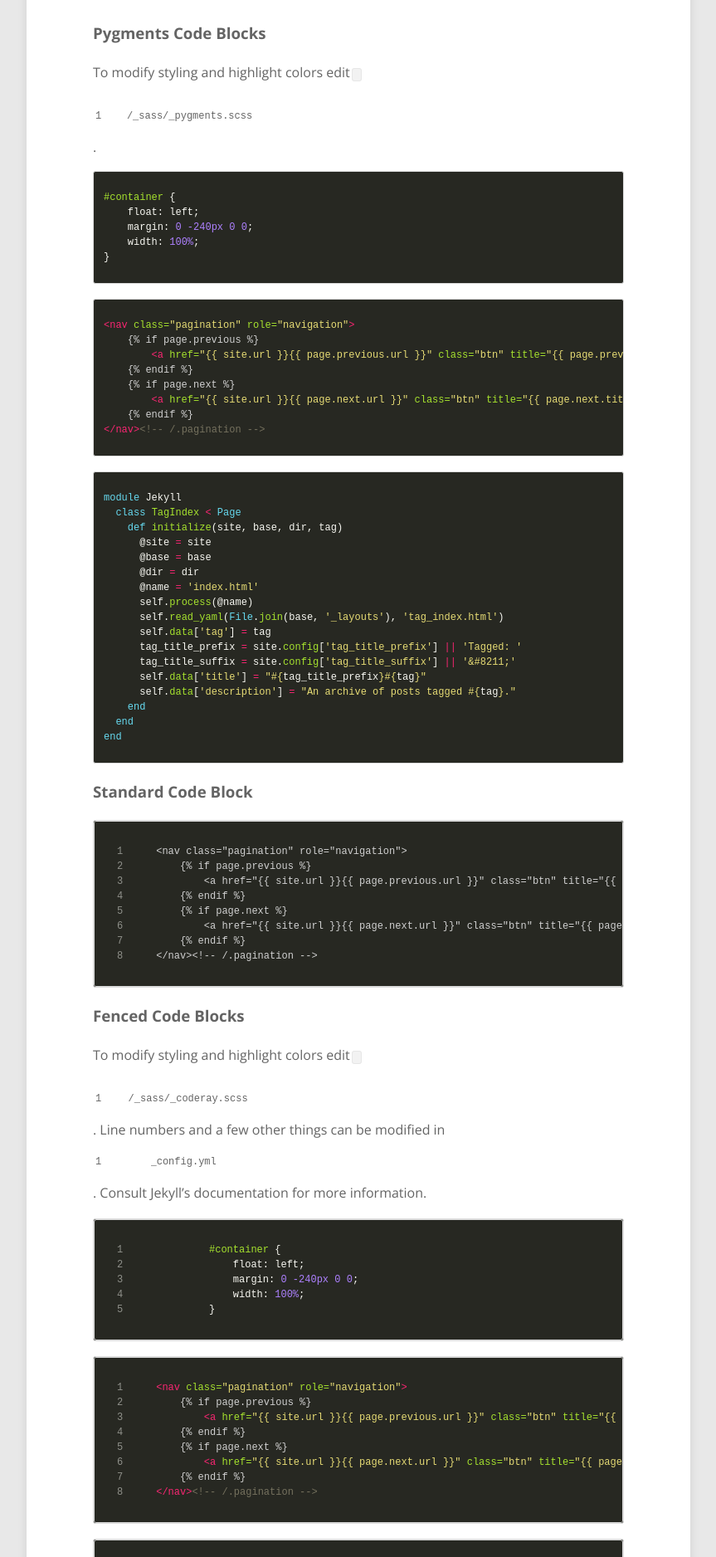
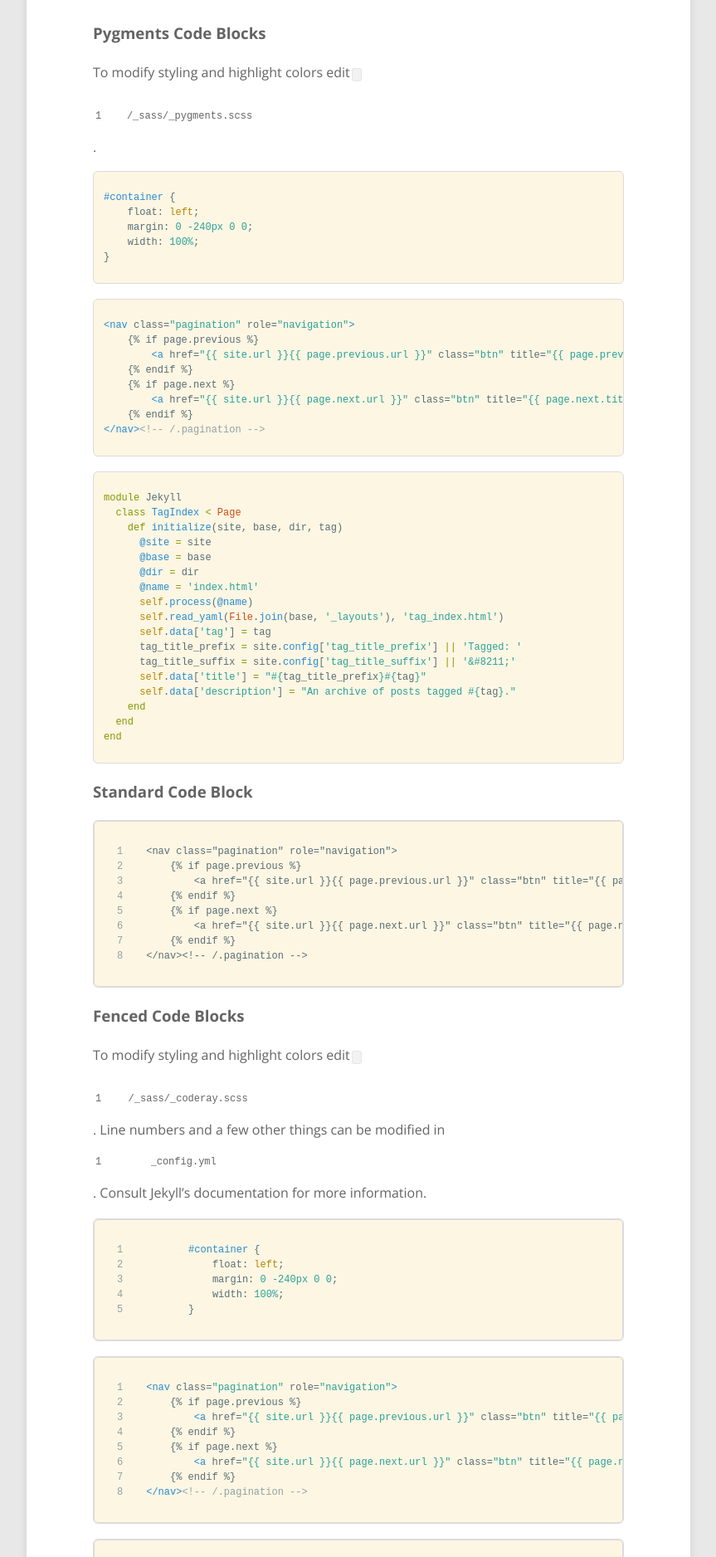
Before and after one commit to tiborsimon/tiborsimon.github.io, a Jekyll site: the page built from _posts/2013-08-16-code-highlighting-post.md, in a window 1280 px wide. Shown: the part 678-2554 px from the top of the page at 83% size, without its empty margins (208-1071 px from the left). Built offline with Jekyll 4.4.1, drawn with Linux system fonts in a browser that asks for light colours; nearby versions of some CDN libraries; comment, search, counter and statistics services are not loaded.

Commit message:
solarized added

```diff
--- a/_sass/_pygments.scss
+++ b/_sass/_pygments.scss
@@ -1,73 +1,83 @@
 .highlight {
 	margin-bottom: 1.5em;
 	@include font(12);
-	color: #d0d0d0;
+	color: #586e75;
 	border: 1px solid darken($body-color, 5);
-	background-color: #272822;
-	@include rounded(3px);
+	background-color: #fdf6e3;
+	@include rounded(6px);
 	pre {
 		position: relative;
 		margin: 0;
 		padding: 1em;
 	}
-	.lineno { padding-right: 24px; color: #8f908a;}
-	.hll { background-color: #49483e }
-	.c { color: #75715e } /* Comment */
-	.err { color: #960050; background-color: #1e0010 } /* Error */
-	.k { color: #66d9ef } /* Keyword */
-	.l { color: #ae81ff } /* Literal */
-	.n { color: #f8f8f2 } /* Name */
-	.o { color: #f92672 } /* Operator */
-	.p { color: #f8f8f2 } /* Punctuation */
-	.cm { color: #75715e } /* Comment.Multiline */
-	.cp { color: #75715e } /* Comment.Preproc */
-	.c1 { color: #75715e } /* Comment.Single */
-	.cs { color: #75715e } /* Comment.Special */
-	.ge { font-style: italic } /* Generic.Emph */
-	.gs { font-weight: bold } /* Generic.Strong */
-	.kc { color: #66d9ef } /* Keyword.Constant */
-	.kd { color: #66d9ef } /* Keyword.Declaration */
-	.kn { color: #f92672 } /* Keyword.Namespace */
-	.kp { color: #66d9ef } /* Keyword.Pseudo */
-	.kr { color: #66d9ef } /* Keyword.Reserved */
-	.kt { color: #66d9ef } /* Keyword.Type */
-	.ld { color: #e6db74 } /* Literal.Date */
-	.m { color: #ae81ff } /* Literal.Number */
-	.s { color: #e6db74 } /* Literal.String */
-	.na { color: #a6e22e } /* Name.Attribute */
-	.nb { color: #f8f8f2 } /* Name.Builtin */
-	.nc { color: #a6e22e } /* Name.Class */
-	.no { color: #66d9ef } /* Name.Constant */
-	.nd { color: #a6e22e } /* Name.Decorator */
-	.ni { color: #f8f8f2 } /* Name.Entity */
-	.ne { color: #a6e22e } /* Name.Exception */
-	.nf { color: #a6e22e } /* Name.Function */
-	.nl { color: #f8f8f2 } /* Name.Label */
-	.nn { color: #f8f8f2 } /* Name.Namespace */
-	.nx { color: #a6e22e } /* Name.Other */
-	.py { color: #f8f8f2 } /* Name.Property */
-	.nt { color: #f92672 } /* Name.Tag */
-	.nv { color: #f8f8f2 } /* Name.Variable */
-	.ow { color: #f92672 } /* Operator.Word */
-	.w { color: #f8f8f2 } /* Text.Whitespace */
-	.mf { color: #ae81ff } /* Literal.Number.Float */
-	.mh { color: #ae81ff } /* Literal.Number.Hex */
-	.mi { color: #ae81ff } /* Literal.Number.Integer */
-	.mo { color: #ae81ff } /* Literal.Number.Oct */
-	.sb { color: #e6db74 } /* Literal.String.Backtick */
-	.sc { color: #e6db74 } /* Literal.String.Char */
-	.sd { color: #e6db74 } /* Literal.String.Doc */
-	.s2 { color: #e6db74 } /* Literal.String.Double */
-	.se { color: #ae81ff } /* Literal.String.Escape */
-	.sh { color: #e6db74 } /* Literal.String.Heredoc */
-	.si { color: #e6db74 } /* Literal.String.Interpol */
-	.sx { color: #e6db74 } /* Literal.String.Other */
-	.sr { color: #e6db74 } /* Literal.String.Regex */
-	.s1 { color: #e6db74 } /* Literal.String.Single */
-	.ss { color: #e6db74 } /* Literal.String.Symbol */
-	.bp { color: #f8f8f2 } /* Name.Builtin.Pseudo */
-	.vc { color: #f8f8f2 } /* Name.Variable.Class */
-	.vg { color: #f8f8f2 } /* Name.Variable.Global */
-	.vi { color: #f8f8f2 } /* Name.Variable.Instance */
-	.il { color: #ae81ff } /* Literal.Number.Integer.Long */
+	.hhl { background-color: #fdf6e3;}
+    .lineno { color: #93a1a1 } /* Line Numbers */
+    .c { color: #93a1a1 } /* Comment */
+    .err { color: #586e75 } /* Error */
+    .g { color: #586e75 } /* Generic */
+    .k { color: #859900 } /* Keyword */
+    .l { color: #586e75 } /* Literal */
+    .n { color: #586e75 } /* Name */
+    .o { color: #859900 } /* Operator */
+    .x { color: #cb4b16 } /* Other */
+    .p { color: #586e75 } /* Punctuation */
+    .cm { color: #93a1a1 } /* Comment.Multiline */
+    .cp { color: #859900 } /* Comment.Preproc */
+    .c1 { color: #93a1a1 } /* Comment.Single */
+    .cs { color: #859900 } /* Comment.Special */
+    .gd { color: #2aa198 } /* Generic.Deleted */
+    .ge { color: #586e75; font-style: italic } /* Generic.Emph */
+    .gr { color: #dc322f } /* Generic.Error */
+    .gh { color: #cb4b16 } /* Generic.Heading */
+    .gi { color: #859900 } /* Generic.Inserted */
+    .go { color: #586e75 } /* Generic.Output */
+    .gp { color: #586e75 } /* Generic.Prompt */
+    .gs { color: #586e75; font-weight: bold } /* Generic.Strong */
+    .gu { color: #cb4b16 } /* Generic.Subheading */
+    .gt { color: #586e75 } /* Generic.Traceback */
+    .kc { color: #cb4b16 } /* Keyword.Constant */
+    .kd { color: #268bd2 } /* Keyword.Declaration */
+    .kn { color: #859900 } /* Keyword.Namespace */
+    .kp { color: #859900 } /* Keyword.Pseudo */
+    .kr { color: #268bd2 } /* Keyword.Reserved */
+    .kt { color: #dc322f } /* Keyword.Type */
+    .ld { color: #586e75 } /* Literal.Date */
+    .m { color: #2aa198 } /* Literal.Number */
+    .s { color: #2aa198 } /* Literal.String */
+    .na { color: #586e75 } /* Name.Attribute */
+    .nb { color: #B58900 } /* Name.Builtin */
+    .nc { color: #268bd2 } /* Name.Class */
+    .no { color: #cb4b16 } /* Name.Constant */
+    .nd { color: #268bd2 } /* Name.Decorator */
+    .ni { color: #cb4b16 } /* Name.Entity */
+    .ne { color: #cb4b16 } /* Name.Exception */
+    .nf { color: #268bd2 } /* Name.Function */
+    .nl { color: #586e75 } /* Name.Label */
+    .nn { color: #586e75 } /* Name.Namespace */
+    .nx { color: #586e75 } /* Name.Other */
+    .py { color: #586e75 } /* Name.Property */
+    .nt { color: #268bd2 } /* Name.Tag */
+    .nv { color: #268bd2 } /* Name.Variable */
+    .ow { color: #859900 } /* Operator.Word */
+    .w { color: #586e75 } /* Text.Whitespace */
+    .mf { color: #2aa198 } /* Literal.Number.Float */
+    .mh { color: #2aa198 } /* Literal.Number.Hex */
+    .mi { color: #2aa198 } /* Literal.Number.Integer */
+    .mo { color: #2aa198 } /* Literal.Number.Oct */
+    .sb { color: #93a1a1 } /* Literal.String.Backtick */
+    .sc { color: #2aa198 } /* Literal.String.Char */
+    .sd { color: #586e75 } /* Literal.String.Doc */
+    .s2 { color: #2aa198 } /* Literal.String.Double */
+    .se { color: #cb4b16 } /* Literal.String.Escape */
+    .sh { color: #586e75 } /* Literal.String.Heredoc */
+    .si { color: #2aa198 } /* Literal.String.Interpol */
+    .sx { color: #2aa198 } /* Literal.String.Other */
+    .sr { color: #dc322f } /* Literal.String.Regex */
+    .s1 { color: #2aa198 } /* Literal.String.Single */
+    .ss { color: #2aa198 } /* Literal.String.Symbol */
+    .bp { color: #268bd2 } /* Name.Builtin.Pseudo */
+    .vc { color: #268bd2 } /* Name.Variable.Class */
+    .vg { color: #268bd2 } /* Name.Variable.Global */
+    .vi { color: #268bd2 } /* Name.Variable.Instance */
+    .il { color: #2aa198 } /* Literal.Number.Integer.Long */
 }
```
